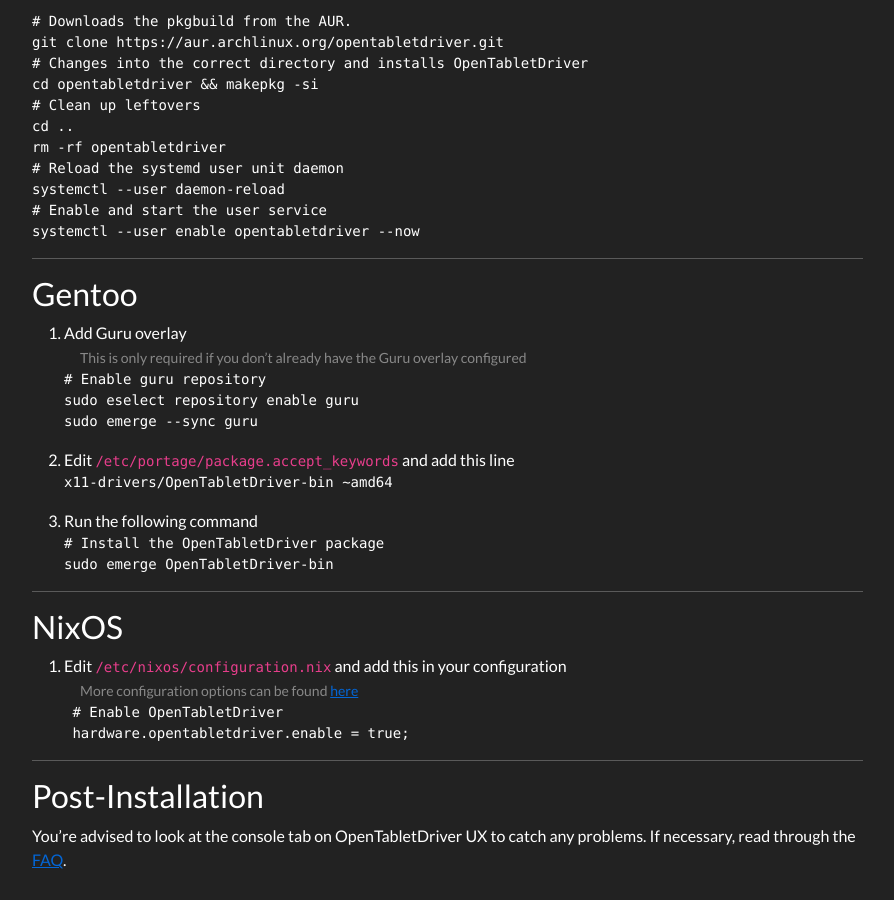
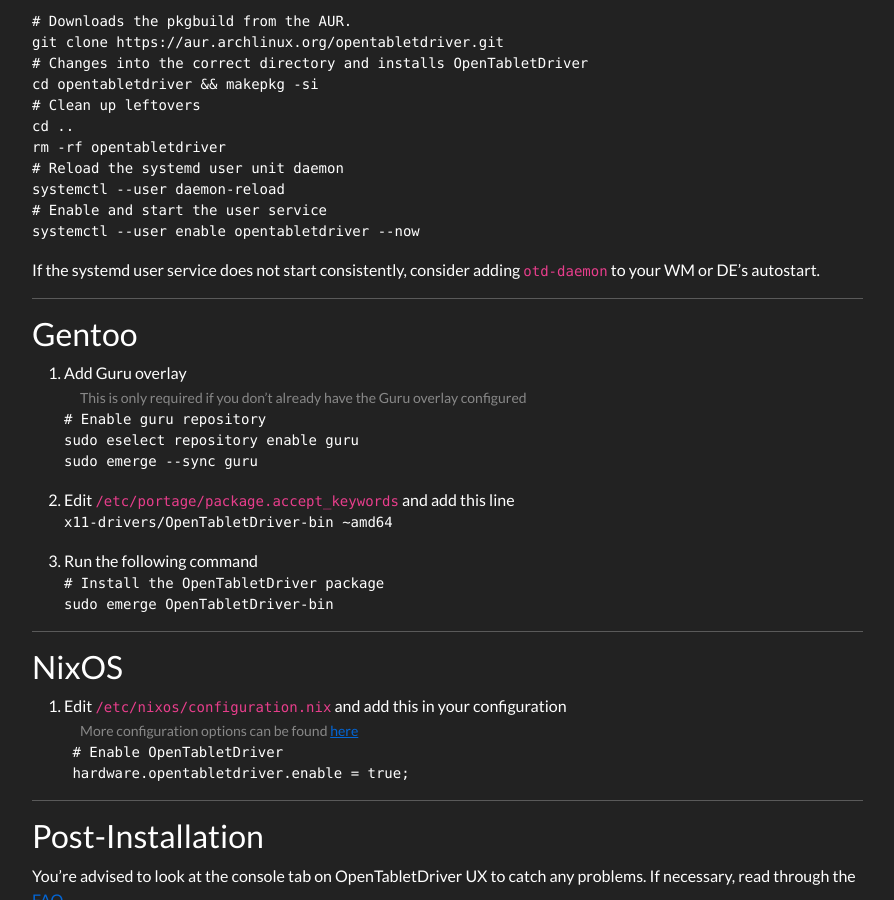
Before and after one commit to OpenTabletDriver/opentabletdriver.github.io, a Jekyll site: the page built from _wiki/Install/Linux.md, in a window 1280 px wide and 900 px high, scrolled down 1066 px. Shown: the whole window, without its empty margins (335-1229 px from the left). Built offline with Jekyll 4.4.1, drawn with Linux system fonts in a browser that asks for light colours; nearby versions of some CDN libraries; a script that is not in the unit is left out; the table of contents is made by our own code.

Commit message:
Wiki: Install/Linux advise about autostart alternatives
On some systemd setups, the service cannot reliably start.

See OpenTabletDriver/OpenTabletDriver.Web#43

````diff
--- a/_wiki/Install/Linux.md
+++ b/_wiki/Install/Linux.md
@@ -65,6 +65,8 @@ systemctl --user daemon-reload
 systemctl --user enable opentabletdriver --now
 ```
 
+If the systemd user service does not start consistently, consider adding `otd-daemon` to your WM or DE's autostart.
+
 ---
 
 ### Gentoo {#gentoo}
````
